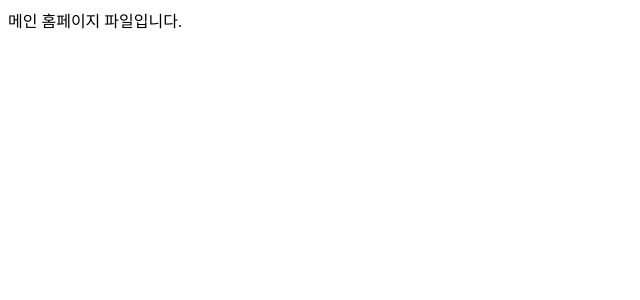
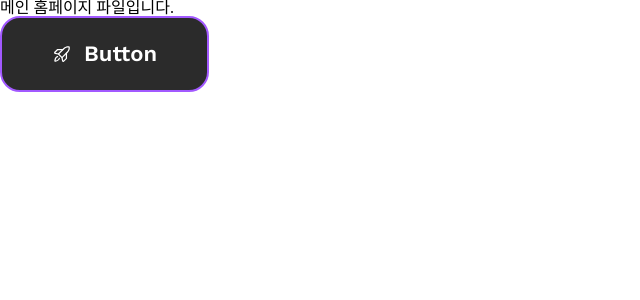
Before and after one commit to limlimjo/responsive_prac, a React (Vite) app in the folder week2/: page / in a window 1280 px wide. Shown: the top 300 px of the page, without its empty margins (0-640 px from the left). Built offline with nearby package versions, Linux system fonts and the light colour scheme.

Commit message:
[add] week2 버튼 공통 컴포넌트 작업

```diff
--- a/week2/src/assets/styles/font.scss
+++ b/week2/src/assets/styles/font.scss
@@ -93,7 +93,7 @@
 }
 
 // H5-WorkSans
-@mixin H4-WorkSans {
+@mixin H5-WorkSans {
     font-family: 'Work Sans', serif;
     font-size: 22px;
     font-weight: 600;
@@ -108,6 +108,14 @@
     line-height: 140%;
 }
 
+// Button (Secondary, Tertiary)-WorkSans
+@mixin Button-WorkSans {
+    font-family: 'Work Sans', serif;
+    font-size: 16px;
+    font-weight: 600;
+    line-height: 140%;
+}
+
 // Caption-SpaceMono
 @mixin Caption-WorkSans {
     font-family: 'Work Sans', serif;
--- /dev/null
+++ b/week2/src/components/common/button/CommonButton.module.scss
@@ -0,0 +1,47 @@
+.button {
+    display: flex;
+    align-items: center;
+    justify-content: center;
+    border-radius: 20px;
+
+    // 버튼 사이즈
+    &.small {
+        padding: 12px 50px;
+        @include Button-WorkSans;
+    }
+
+    &.medium {
+        padding: 19px 50px;
+        @include Button-WorkSans;
+    }
+
+    &.large {
+        padding: 20.5px 50px;
+        @include H5-WorkSans;
+    }
+
+    // 버튼 스타일
+    &.filled {
+        background-color: $color-call-to-action;
+        color: $color-text;
+        border: none;
+    }
+
+    &.outlined {
+        background-color: $color-background;
+        color: $color-text;
+        border: 2px solid $color-call-to-action;
+    }
+
+    // 아이콘 스타일
+    &.withIcon {
+        display: flex;
+        align-items: center;
+        gap: 12px;
+    }
+
+    .icon {
+        width: 20px;
+        height: 20px;
+    }
+}
--- /dev/null
+++ b/week2/src/components/common/button/CommonButton.tsx
@@ -0,0 +1,21 @@
+import styles from './CommonButton.module.scss';
+
+const CommonButton = ({
+    label, // 버튼 텍스트
+    size = 'medium', // 버튼 사이즈 (small / medium / large)
+    variant = 'filled', // 버튼 스타일 (filled / outlined)
+    icon,
+    onClick // 클릭 이벤트
+}) => {
+  return (
+    <button
+        className={`${styles.button} ${styles[size]} ${styles[variant]} ${styles.withIcon}`}
+        onClick={onClick}
+    >
+        {icon && <img src={icon} alt="icon" className={styles.icon} />}
+        {label}
+    </button>
+  );
+}
+
+export default CommonButton;
--- a/week2/src/pages/index.tsx
+++ b/week2/src/pages/index.tsx
@@ -1,6 +1,18 @@
+import CommonButton from "@/components/common/button/CommonButton";
+import $icon_rocketLaunch from "@/assets/icons/icon_rocketLaunch.svg";
+
 const index = () => {
   return (
-    <div>메인 홈페이지 파일입니다.</div>
+    <div>
+      <p>메인 홈페이지 파일입니다.</p>
+      <CommonButton
+        label="Button"
+        size="large"
+        variant="outlined"
+        icon={$icon_rocketLaunch}
+        onClick={() => alert("test")}
+      />
+    </div>
   );
 }
 
```
